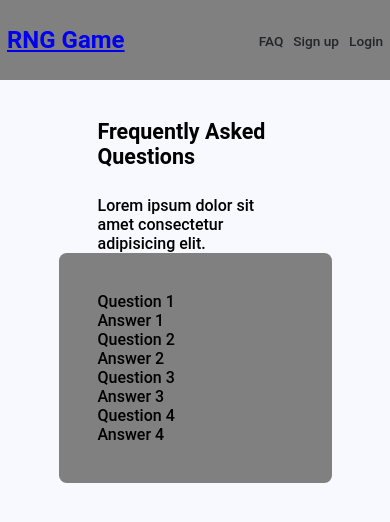
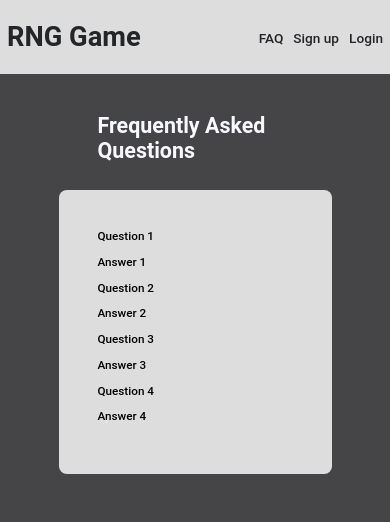
Before and after one commit to fermar8/Module-1-Project-RNG-Game, a plain HTML site: page faq.html in a window 390 px wide. Drawn offline with Linux system fonts and the light colour scheme.

Commit message:
Change navbar html and css.

```diff
--- a/css/main.css
+++ b/css/main.css
@@ -129,10 +129,11 @@ table {
 
 :root {
 
---grey-color: #808080;
+--grey-color: #DDDDDD;
 --text-color: #232529;
---orange-color: #fad790;
+--blue-color: #4db2e0;
 --white-color: #F8F8FF;
+--background-color: #232325d7;
 
 
 }
@@ -145,7 +146,8 @@ body {
     font-family: 'Roboto', sans-serif;
     font-weight: 500;
     line-height: normal;
-    background-color: var(--white-color);
+    background-color: var(--background-color);
+
 
 }
 
@@ -157,7 +159,7 @@ nav {
     background-color: var(--grey-color);
     color: var(--text-color);
     width: 100%;
-    height: 80px;
+    height: 19vw;
     display: flex;
     justify-content: space-between;
     align-items: center
@@ -184,6 +186,11 @@ h1 {
 
 }
 
+.title-link:hover {
+    text-decoration: none;
+    color: var(--blue-color)
+}
+
 .nav-menu {
     display:flex;
     padding-right: 7px;
@@ -201,6 +208,16 @@ li a {
     color: var(--text-color);
 }
 
+li a:focus {
+    text-decoration:none;
+    color: var(--blue-color)
+}
+
+li a:hover {
+    text-decoration:none;
+    color: var(--blue-color)
+}
+
 
 .header-title{
     width: 100%;
@@ -214,6 +231,7 @@ h2 {
     width: 50%;
     margin: 0 auto;
     font-size: 5.5vw;
+    color: var(--white-color)
 }
 
 .header-subtitle {
@@ -236,6 +254,12 @@ h2 {
     padding: 10vw;
     border-radius: 2vw;
 
+}
+
+p {
+    padding-bottom: 3vw;
+    font-size: 3vw;
+    width: 100%
 }
 
 
--- a/faq.html
+++ b/faq.html
@@ -15,7 +15,7 @@
       <nav>
         <div class = "nav-container">
          <div class = "title">
-              <h1><a href="index.html">RNG Game</a></h1>
+         <h1><a class = "title-link" href="index.html">RNG Game</a></h1>
          </div>
          <ul class = "nav-menu">
              <!--NAV BUTTONS-->
@@ -26,13 +26,10 @@
         </div>
        </nav>
        <section>
-            <div class = "header-background">
         <div class = "header-title">
          <h2>Frequently Asked Questions</h2>
-           </div>
-            <p class = "header-subtitle">Lorem ipsum dolor sit amet consectetur adipisicing elit.</p>
-          </div>
      </section>
+   </header>
       </header>
       <main class = "main">
          <div class = "text-box-index">
```
Also changed, not shown: dashboard.html (+3 -6 lines), index.html (+3 -2 lines), login.html (+5 -8 lines), signup.html (+2 -5 lines). Lines whose indentation alone changed are shown as unchanged.
